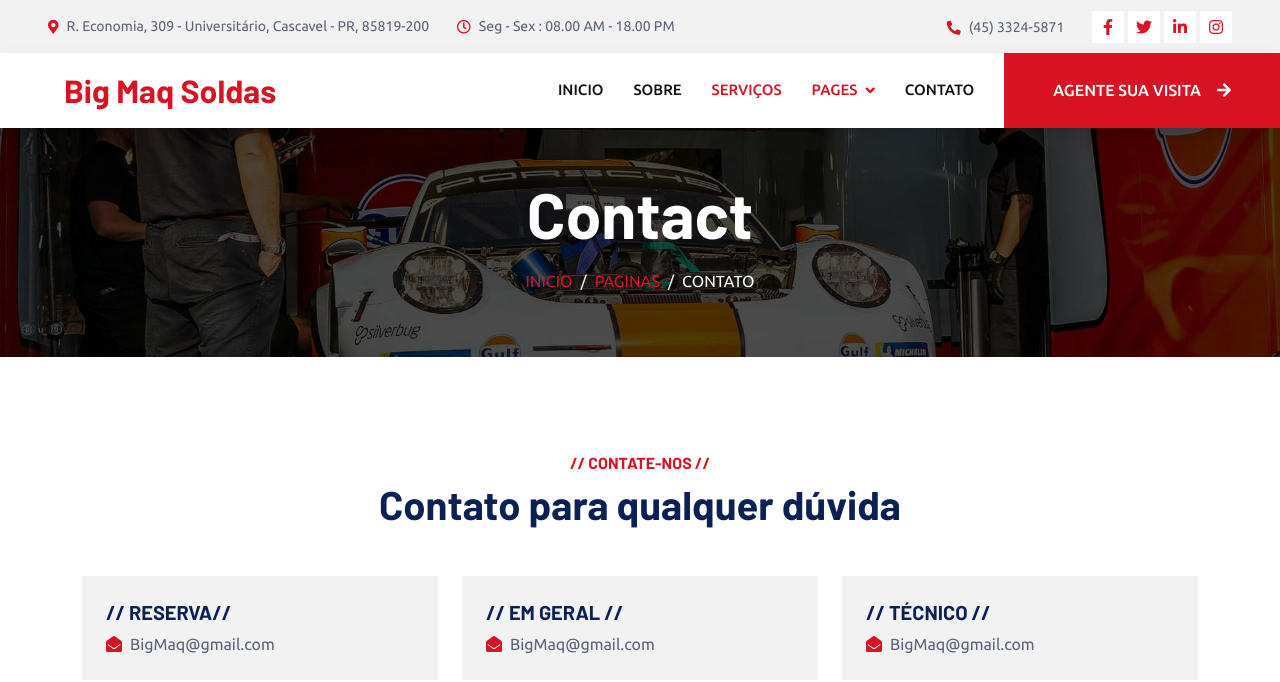
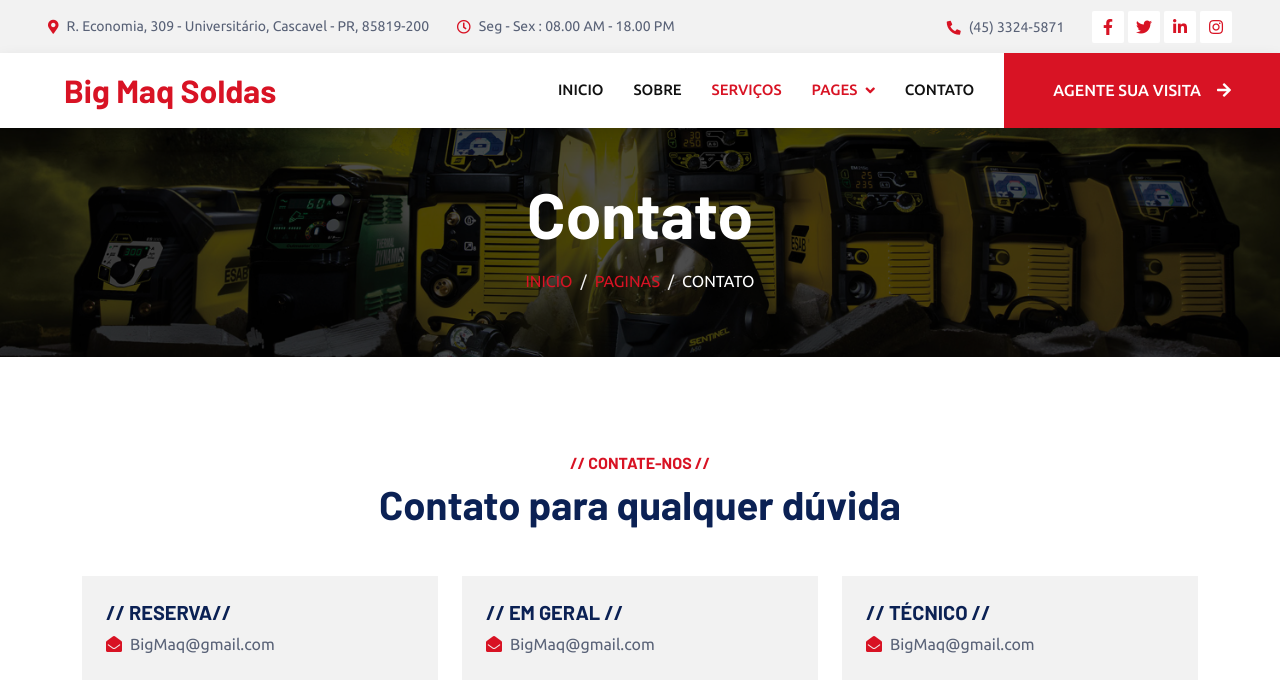
Before and after one commit to joao-schmidt/PROVA-WEBB, a plain HTML site: page BIG MAQ/contact.html in a window 1280 px wide. Shown: the top 682 px of the page. Drawn offline with nearby package versions, Linux system fonts and the light colour scheme; some icons are missing.

Commit message:
Update contact.html

```diff
--- a/BIG MAQ/contact.html
+++ b/BIG MAQ/contact.html
@@ -103,10 +103,10 @@
 
 
     <!-- Page Header Start -->
-    <div class="container-fluid page-header mb-5 p-0" style="background-image: url(img/carousel-bg-1.jpg);">
+    <div class="container-fluid page-header mb-5 p-0" style="background-image: url(img/capa.jpg );">
         <div class="container-fluid page-header-inner py-5">
             <div class="container text-center">
-                <h1 class="display-3 text-white mb-3 animated slideInDown">Contact</h1>
+                <h1 class="display-3 text-white mb-3 animated slideInDown">Contato</h1>
                 <nav aria-label="breadcrumb">
                     <ol class="breadcrumb justify-content-center text-uppercase">
                         <li class="breadcrumb-item"><a href="#">Inicio</a></li>
```
